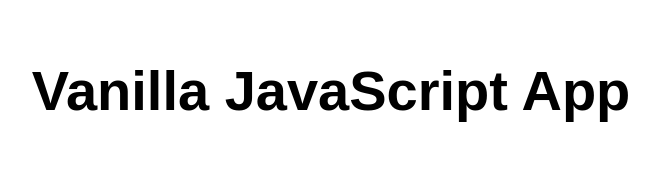
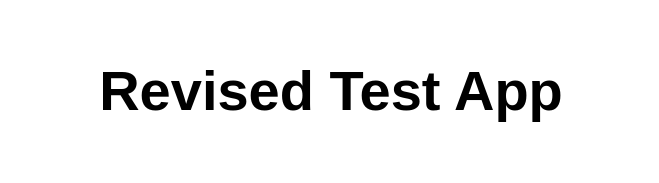
Before and after one commit to PeteSpringfield/my-first-static-web-app, a website: page src/index.html in a window 1280 px wide. Shown: the whole page, without its empty margins (309-968 px from the left). Drawn offline with Linux system fonts and the light colour scheme.

Commit message:
Update index.html

```diff
--- a/src/index.html
+++ b/src/index.html
@@ -5,12 +5,12 @@
   <meta charset="UTF-8">
   <meta name="viewport" content="width=device-width, initial-scale=1.0">
   <link rel="stylesheet" href="styles.css">
-  <title>Vanilla JavaScript App</title>
+  <title>Revised Test App</title>
 </head>
 
 <body>
   <main>
-    <h1>Vanilla JavaScript App</h1>
+    <h1>Revised Test App</h1>
   </main>
 </body>
 
```
